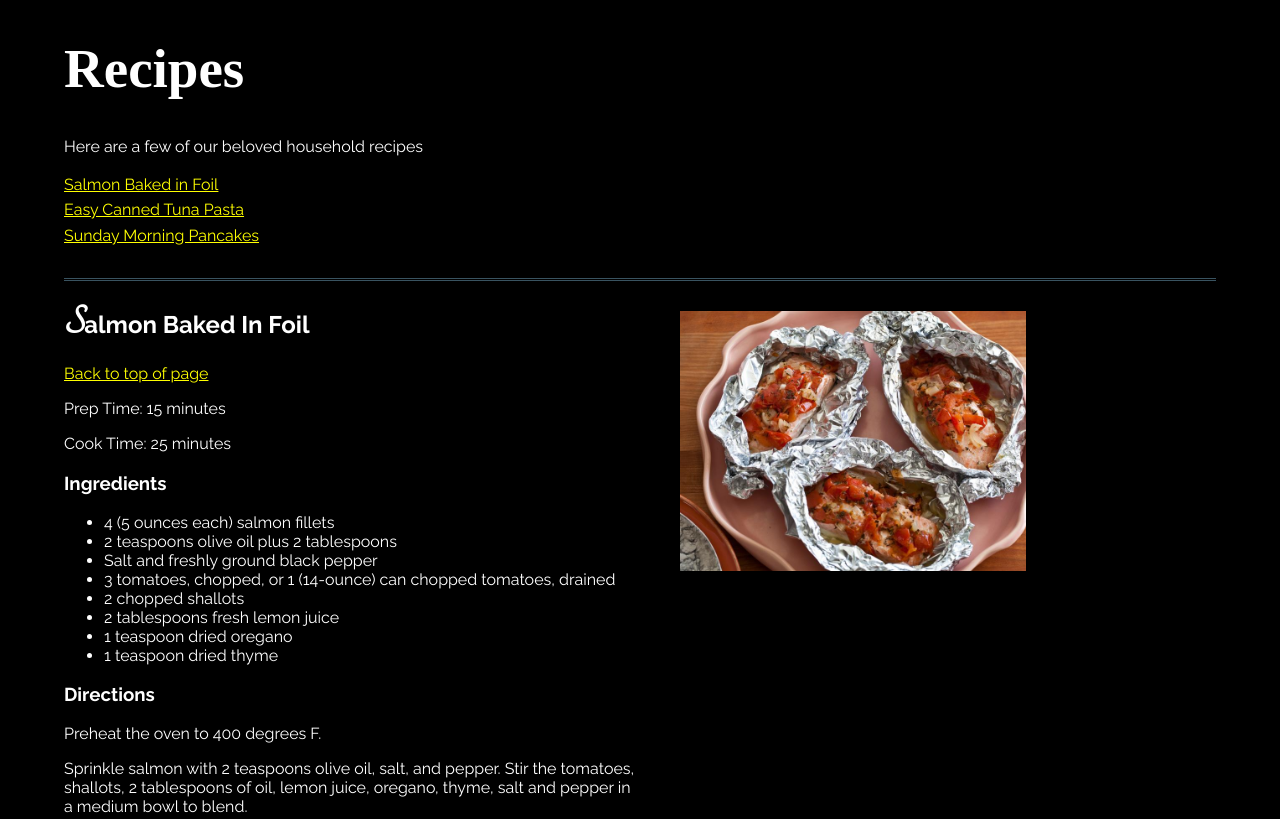
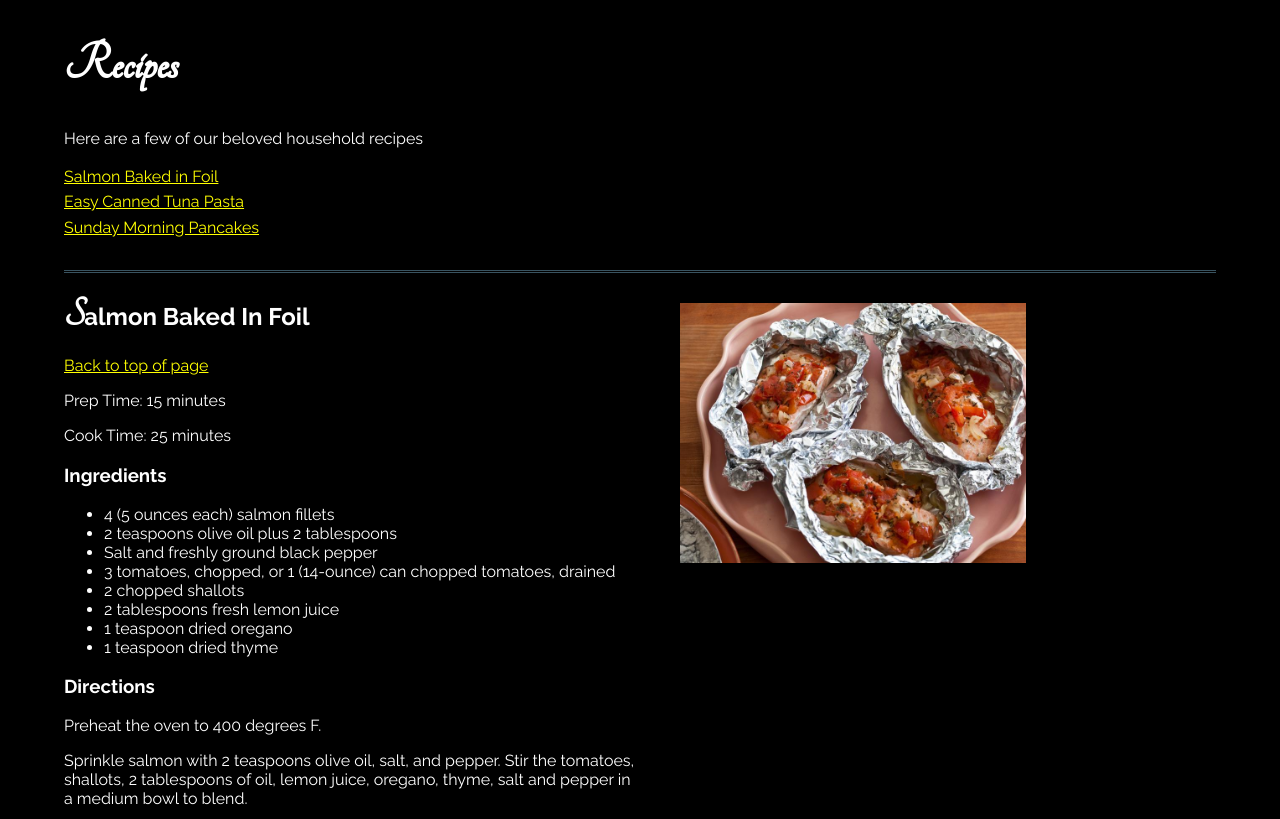
Before and after one commit to quarenee/quarenee.github.io, a plain HTML site: page index.html in a window 1280 px wide. Shown: the top 819 px of the page. Drawn offline with Linux system fonts and the light colour scheme.

Commit message:
Update stylesheet.css

```diff
--- a/stylesheet.css
+++ b/stylesheet.css
@@ -24,5 +24,5 @@ article {overflow: auto;
   margin-top: 30px;}
 h2:first-letter {font-family: tangerine;
   font-size: 42px;}
-h1 {font-family: Alex Brush;
+h1 {font-family: tangerine;
   font-size: 55px;}
```
